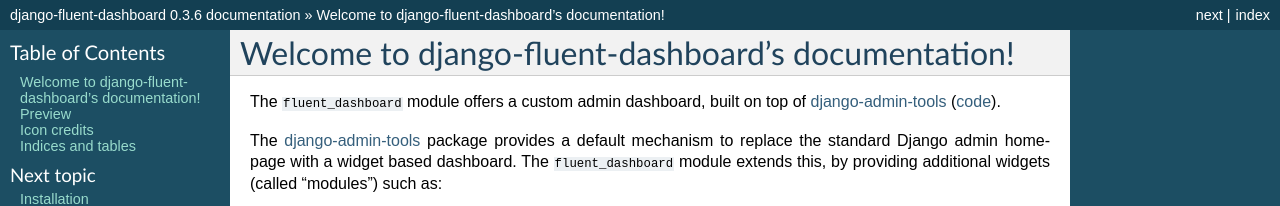
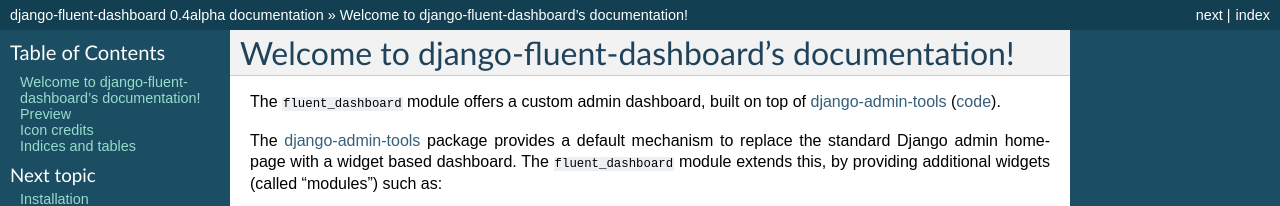
Before and after one commit to django-fluent/django-fluent-dashboard, a Sphinx documentation site: the page built from docs/index.rst, in a window 1280 px wide and 900 px high. Shown: the top 206 px of the window. Built offline with Sphinx 7.4.7, drawn with Linux system fonts in a browser that asks for light colours; some of the changed text lies outside the part shown.

Commit message:
Bump version to 0.4a1

```diff
--- a/docs/conf.py
+++ b/docs/conf.py
@@ -53,9 +53,9 @@
 # built documents.
 #
 # The short X.Y version.
-version = '0.3.6'
+version = '0.4'
 # The full version, including alpha/beta/rc tags.
-release = '0.3.6'
+release = '0.4alpha'
 
 # The language for content autogenerated by Sphinx. Refer to documentation
 # for a list of supported languages.
```
Also changed, not shown: fluent_dashboard/__init__.py (+3 -5 lines).
